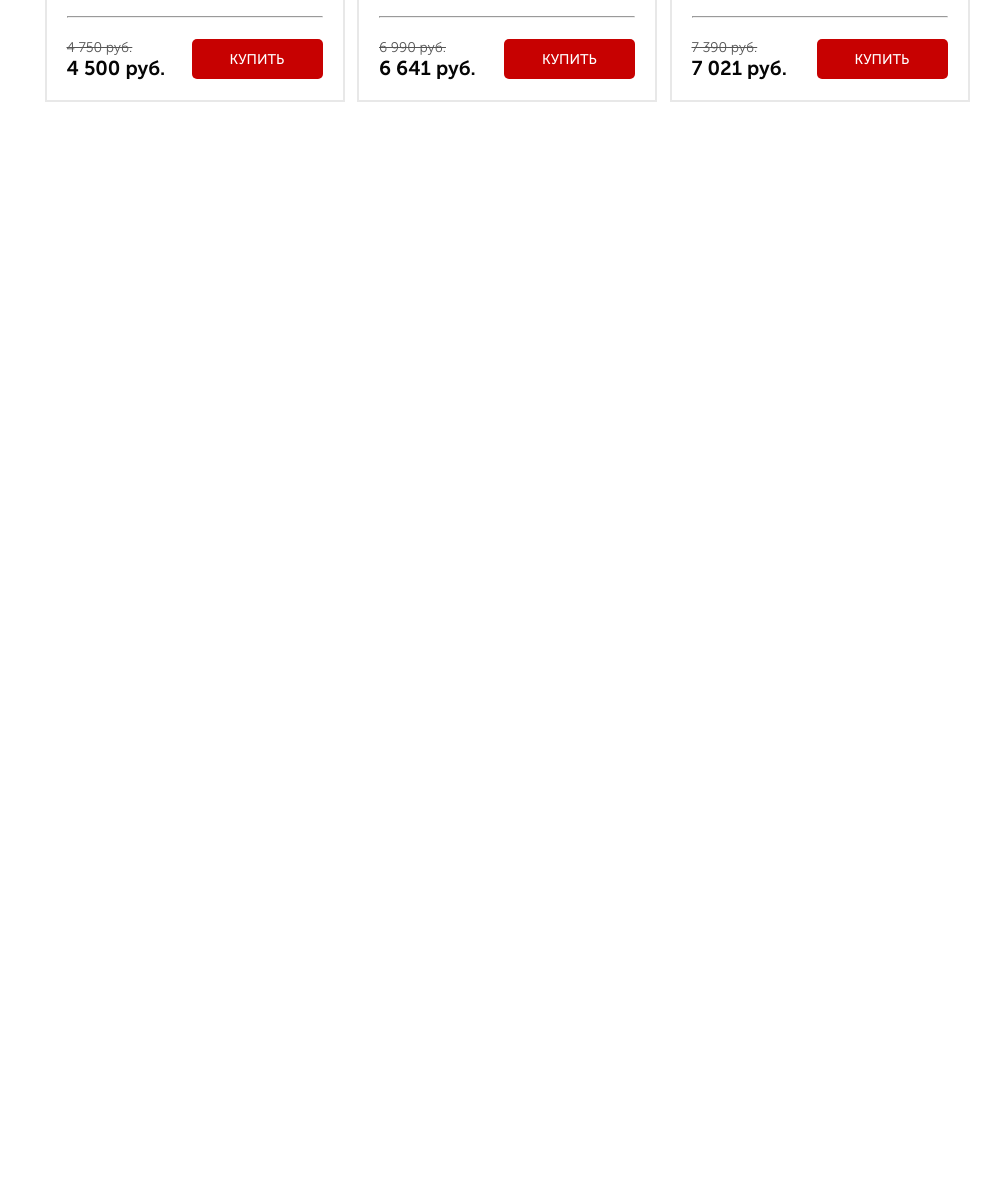
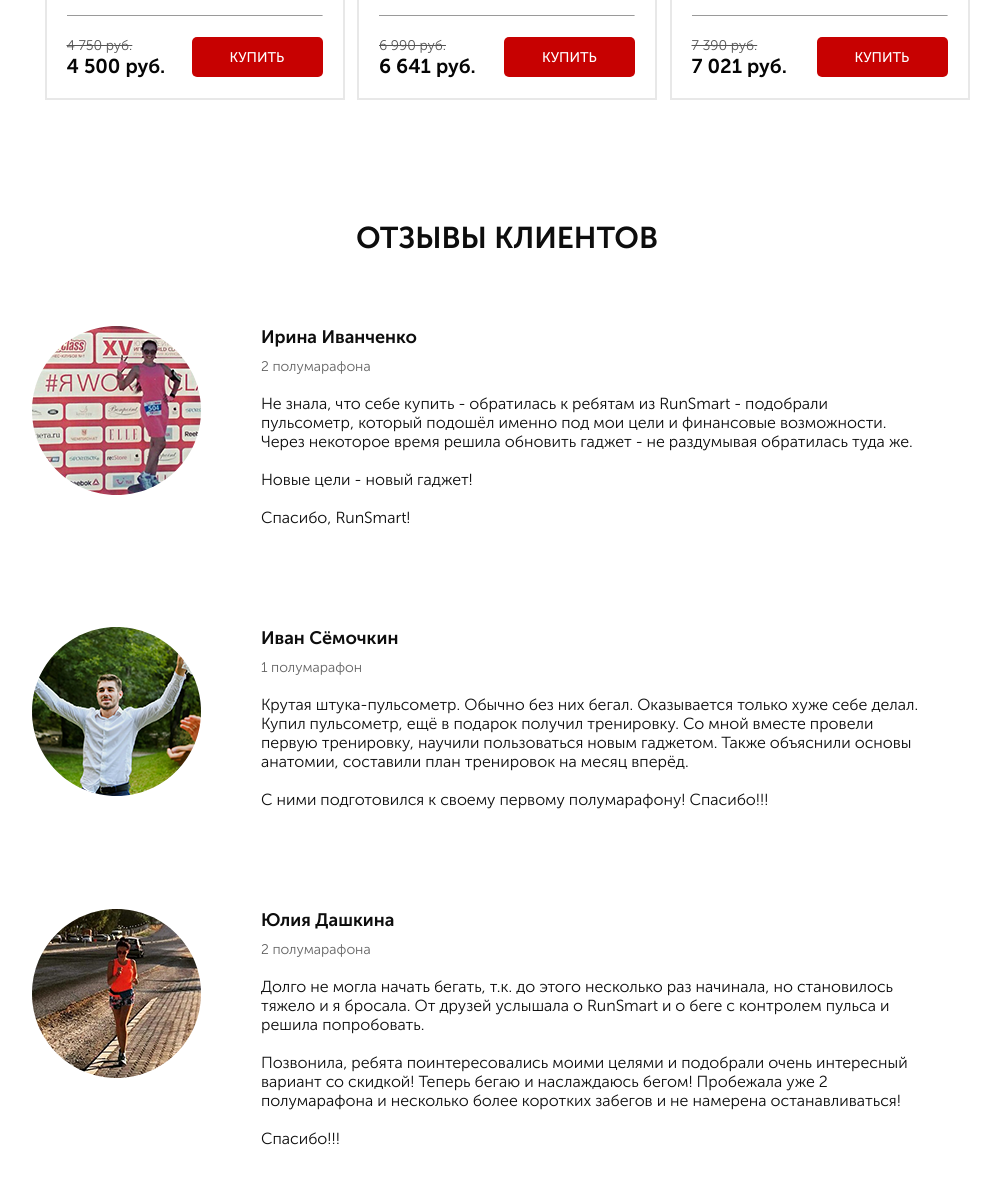
Before and after one commit to Nastasy22/RunSmart, a website: page src/index.html in a window 1280 px wide. Shown: the part 3632-4816 px from the top of the page, without its empty margins (133-1134 px from the left). Before the commit the page ends 3854 px from the top, so only its background shows below. Drawn offline with nearby package versions, Linux system fonts and the light colour scheme.

Commit message:
done feedbacks

```diff
--- a/src/index.html
+++ b/src/index.html
@@ -360,6 +360,56 @@
         </div>
     </section>
 
+    <section class="feedbacks">
+        <div class="container">
+            <div class="title">отзывы клиентов</div>
+            <div class="feedbacks__items">
+                <div class="feedbacks__item">
+                    <img src="img/feed_1.png" alt="photo_1" class="feedbacks__photo">
+                    <div class="feedbacks__feed">
+                        <div class="feedbacks__name">Ирина Иванченко</div>
+                        <div class="feedbacks__marathon">2 полумарафона</div>
+                        <div class="feedbacks__text">
+                            Не знала, что себе купить - обратилась к ребятам из RunSmart - подобрали пульсометр, который подошёл именно под мои цели и финансовые возможности.
+                            Через некоторое время решила обновить гаджет - не раздумывая обратилась туда же.
+                            <br><br>
+                            Новые цели - новый гаджет!
+                            <br><br>
+                            Спасибо, RunSmart!
+                        </div>
+                    </div>
+                </div>
+                <div class="feedbacks__item">
+                    <img src="img/feed_2.png" alt="photo_2" class="feedbacks__photo">
+                    <div class="feedbacks__feed">
+                        <div class="feedbacks__name">Иван Сёмочкин</div>
+                        <div class="feedbacks__marathon">1 полумарафон</div>
+                        <div class="feedbacks__text">
+                            Крутая штука-пульсометр. Обычно без них бегал. Оказывается только хуже себе делал.
+                            Купил пульсометр, ещё в подарок получил тренировку. Со мной вместе провели первую тренировку, научили пользоваться новым гаджетом. Также объяснили основы анатомии, составили план тренировок на месяц вперёд.
+                            <br><br>
+                            С ними подготовился к своему первому полумарафону! Спасибо!!!
+                        </div>
+                    </div>
+                </div>
+                <div class="feedbacks__item">
+                    <img src="img/feed_3.png" alt="photo_3" class="feedbacks__photo">
+                    <div class="feedbacks__feed">
+                        <div class="feedbacks__name">Юлия Дашкина</div>
+                        <div class="feedbacks__marathon">2 полумарафона</div>
+                        <div class="feedbacks__text">
+                            Долго не могла начать бегать, т.к. до этого несколько раз начинала, но становилось тяжело и я бросала. От друзей услышала о RunSmart и о беге с контролем пульса и решила попробовать.
+                            <br><br>
+                            Позвонила, ребята поинтересовались моими целями и подобрали очень интересный вариант со скидкой! Теперь бегаю и наслаждаюсь бегом! Пробежала уже 2 полумарафона и несколько более коротких забегов и не намерена останавливаться!
+                            <br><br>
+                            Спасибо!!!
+                        </div>
+                    </div>
+                </div>
+            </div>
+        </div>
+    </section>
+
     <script type="text/javascript" src="http://code.jquery.com/jquery-1.11.0.min.js"></script>
     <script type="text/javascript" src="http://code.jquery.com/jquery-migrate-1.2.1.min.js"></script>
     <script src="js/slick.min.js" ></script>
--- a/src/sass/base/_media.scss
+++ b/src/sass/base/_media.scss
@@ -1,20 +1,20 @@
 @media (max-width: 1199px) {
     .container {
-        max-width: 900px;
+        max-width: 90%;
     }
 }
 
 @media (max-width: 991px) {
-    .container {
-        max-width: 700px;
-    }
     .promo {
         min-height: 600px;
-        padding-bottom: 80px;
+        padding-bottom: 70px;
     }
     .advantages {
-        padding: 60px 0 70px 0;
-        min-height: 450px;
+        padding: 50px 0 60px 0;
+        min-height: 420px;
+        &__items {
+            margin-top: 40px;
+        }
         &__item {
             width: 220px;
         }
@@ -63,13 +63,30 @@
             }
         }
     }
-
+    .catalog {
+        padding-bottom: 70px;
+        &__tabs {
+            margin-top: 40px;
+        }
+        &__content {
+            margin-top: 50px;
+        }
+    }
+    .feedbacks {
+        padding-bottom: 50px;
+        &__items {
+            padding-top: 50px;
+        }
+        &__item {
+            padding-top: 50px;
+        }
+        &__feed {
+            margin-right: 0;
+        }
+    }
 }
 
 @media (max-width: 767px) {
-    .container {
-        max-width: 515px;
-    }
     .header {
         &__logo {
             width: 150px;
@@ -178,4 +195,6 @@
     }
 }
 
-@media (max-width: 575px) {}
+@media (max-width: 575px) {
+
+}
--- a/src/sass/blocks/_catalog.scss
+++ b/src/sass/blocks/_catalog.scss
@@ -94,7 +94,7 @@
             margin-top: 19px;
             margin-bottom: 21px;
             background-color: #e8e8e8;
-            border-radius: none;
+            border-bottom: none;
         }
         &__footer {
             display: flex;
--- /dev/null
+++ b/src/sass/blocks/_feedbacks.scss
@@ -0,0 +1,42 @@
+.feedbacks {
+    padding-bottom: 71px;
+    &__items {
+        padding-top: 70px;
+        display: flex;
+        flex-wrap: wrap;
+        flex-direction: column;
+        justify-content: flex-start;
+        align-items: flex-start;
+    }
+    &__item {
+        padding-top: 100px;
+        &:nth-child(1) {
+            padding-top: 0;
+        }
+        display: flex;
+    }
+    &__photo {
+        width: 169px;
+        height: 169px;
+        margin-right: 60px;
+    }
+    &__feed {
+        color: #0d0d0d;
+        font-weight: 300;
+        line-height: normal;
+        margin-right: 60px;
+    }
+    &__name {
+        font-size: 18px;
+        font-weight: 700;
+    }
+    &__marathon {
+        margin-top: 10px;
+        color: #646464;
+        font-size: 14px;
+    }
+    &__text {
+        margin-top: 19px;
+        font-size: 16px;
+    }
+}
--- a/src/sass/style.scss
+++ b/src/sass/style.scss
@@ -27,4 +27,5 @@
 @import 'blocks/forms';
 @import 'blocks/carousel';
 @import 'blocks/catalog';
+@import 'blocks/feedbacks';
 @import 'base/media';
```
Also changed, not shown: src/css/style.min.css, 1 other file.
